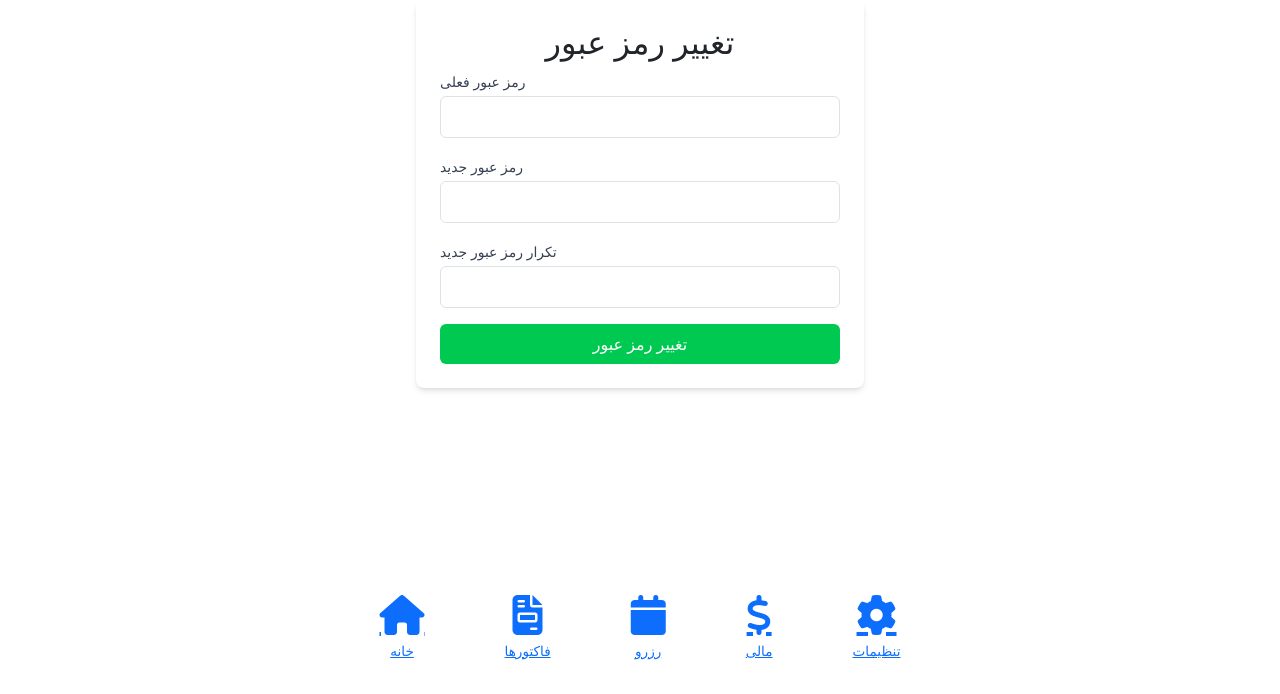
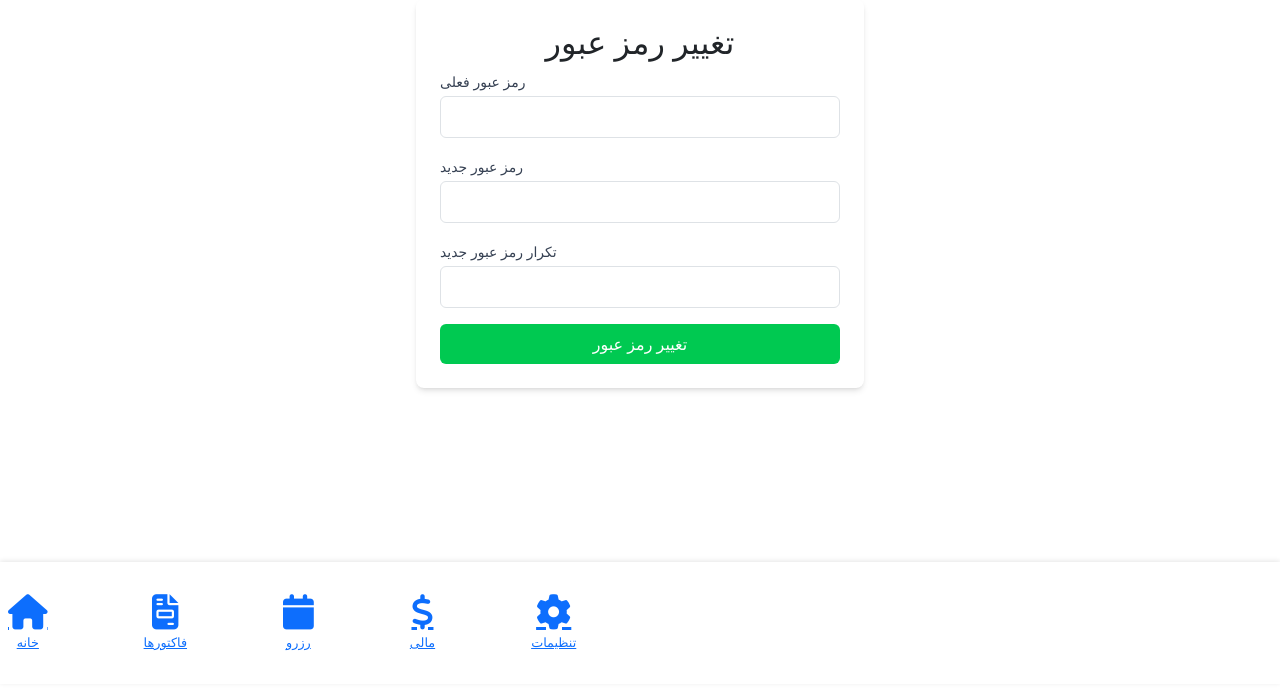
Before and after one commit to pnosvwHes/medusa, a Django app: page /password-change/ in a window 1280 px wide. Shown: the part 106-800 px from the top of the page. Run offline with Django 5.2, Linux system fonts and the light colour scheme; a user stored in the database is signed in; style sheets or scripts are compiled from the project's sources; some libraries are stand-ins or nearby versions.

Commit message:
change footer

```diff
--- a/templates/app/base.html
+++ b/templates/app/base.html
@@ -29,17 +29,19 @@
 <style>
 .mobile-footer {
     position: fixed;
-    bottom: 10px; /* فاصله کمی از پایین */
-    left: 50%;
-    transform: translateX(-50%);
-    width: auto;
-    background: transparent; /* بدون باکس */
+    bottom: 10px;
+    left: 0;
+    width: 100%;
+    background: transparent;
     z-index: 50;
-    padding: 0 10px;
+    padding: 5px 0;
     display: flex;
-    justify-content: center;
-    gap: 20px; /* فاصله بین آیتم‌ها */
+    justify-content: flex-start; /* آیتم‌ها از چپ شروع شوند */
+    gap: 15px; /* فاصله بین آیتم‌ها */
     flex-wrap: nowrap; /* همه در یک خط */
+    overflow-x: auto; /* فعال کردن اسکرول افقی */
+    -webkit-overflow-scrolling: touch; /* اسکرول نرم در موبایل */
+    box-shadow: 0 -1px 5px rgba(0,0,0,0.1);
 }
 
 .mobile-footer a {
@@ -49,44 +51,34 @@
     justify-content: center;
     text-align: center;
     white-space: nowrap;
+    flex: 0 0 auto; /* اندازه ثابت متناسب با محتوا */
+    padding: 0 8px;
 }
 
 .mobile-footer a i {
-    font-size: 2.5rem; /* بزرگتر */
-    margin-bottom: 6px;
+    font-size: 2.2rem;
+    margin-bottom: 4px;
     transition: all 0.2s ease;
 }
 
 .mobile-footer a span {
-    font-size: 0.85rem;
+    font-size: 0.8rem;
 }
 
-.mobile-footer a:hover i {
-    transform: translateY(-4px);
-}
-
-/* کاهش فاصله و سایز در موبایل‌های باریک */
-@media (max-width: 450px) {
-    .mobile-footer {
-        gap: 10px; /* کمتر کردن فاصله بین آیتم‌ها */
+/* واکنش‌گرایی موبایل‌های خیلی باریک */
+@media (max-width: 400px) {
+    .mobile-footer a i {
+        font-size: 1.6rem;
+    }
+    .mobile-footer a span {
+        font-size: 0.7rem;
+    }
+    .mobile-footer a {
         padding: 0 5px;
     }
-    .mobile-footer a i {
-        font-size: 1.8rem; /* کوچک شدن آیکون‌ها */
-    }
-    .mobile-footer a span {
-        font-size: 0.7rem; /* کوچک شدن متن */
-    }
-}
-
-.dropdown-menu {
-    min-width: 180px;
-}
-
-body {
-    padding-bottom: 120px; /* کمی بیشتر از ارتفاع فوتر */
 }
 </style>
+
 
 </head>
 <body class="bg-formreport">
```
